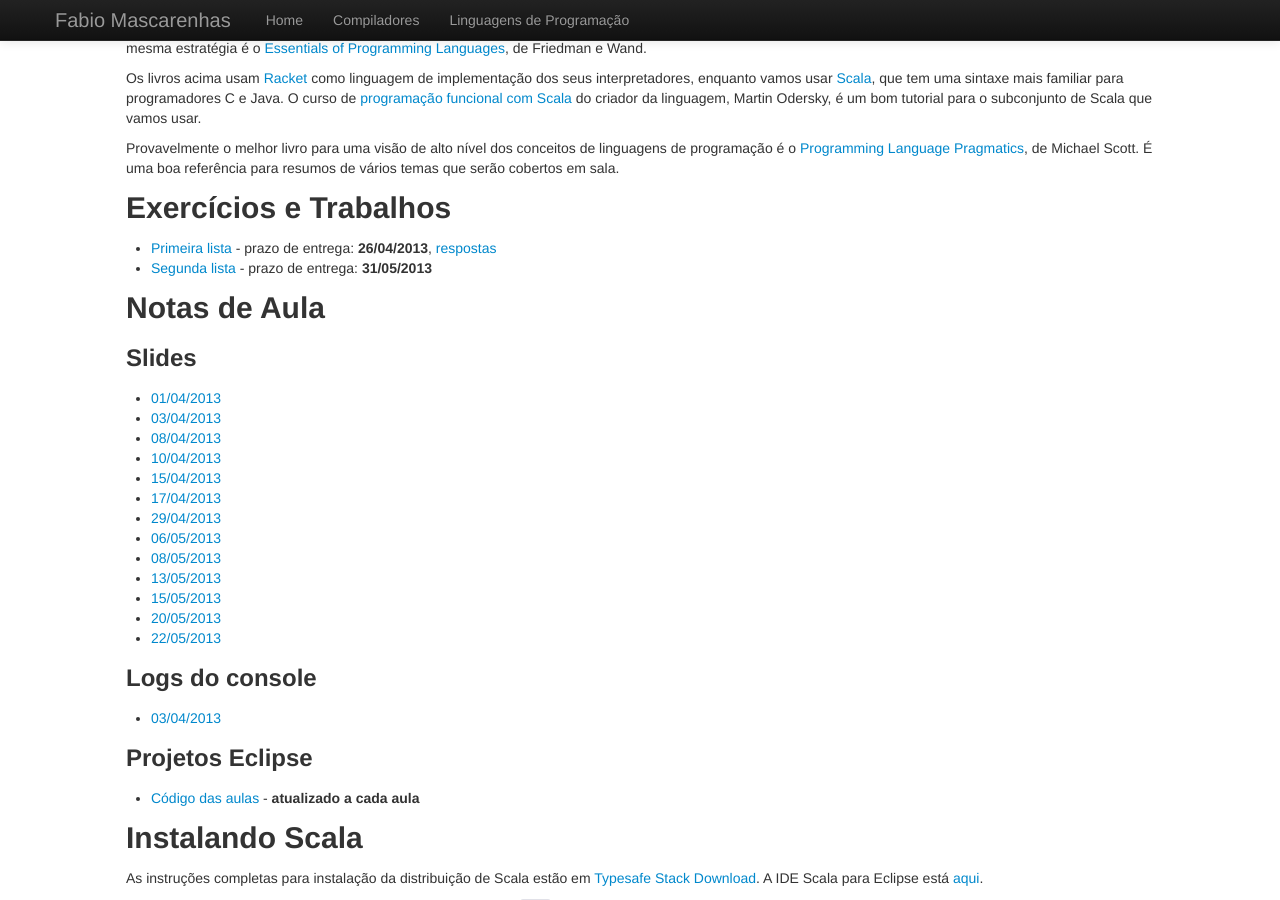
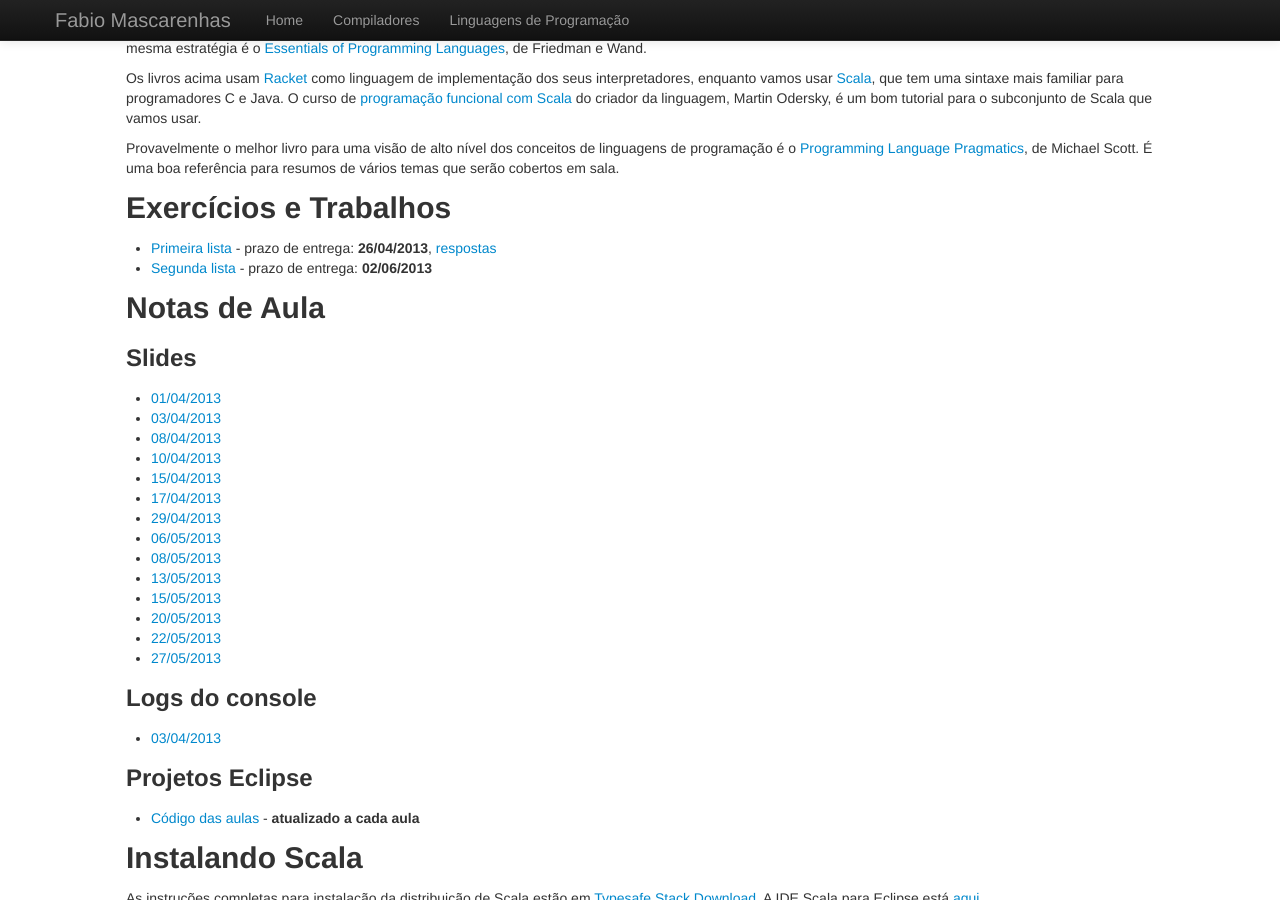
Before and after one commit to fabiomascarenhas/fabiomascarenhas.github.com, a Jekyll site: the page built from lp/index.md, in a window 1280 px wide and 900 px high, scrolled down 992 px. Built offline with Jekyll 4.4.1, drawn with Linux system fonts in a browser that asks for light colours.

Commit message:
notas de aula lp 27/05

```diff
--- a/lp/index.md
+++ b/lp/index.md
@@ -99,7 +99,7 @@ Exercícios e Trabalhos
 ----------------------
 
 * [Primeira lista](lista1.html) - prazo de entrega: **26/04/2013**, [respostas](Lista1Res.zip)
-* [Segunda lista](lista2.html) - prazo de entrega: **31/05/2013**
+* [Segunda lista](lista2.html) - prazo de entrega: **02/06/2013**
 
 Notas de Aula
 -------------
@@ -119,6 +119,7 @@ Notas de Aula
 * [15/05/2013](Aula11.pdf)
 * [20/05/2013](Aula12.pdf)
 * [22/05/2013](Aula13.pdf)
+* [27/05/2013](Aula14.pdf)
 
 ### Logs do console
 
```
Also changed, not shown: 2 other files.
